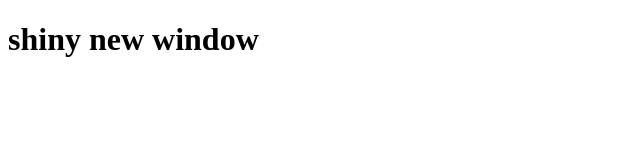
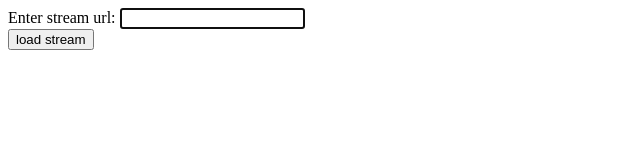
Before and after one commit to Vualto/vudrm-offline, an Electron app: page src/views/add_stream.html in a window 1280 px wide. Shown: the whole page, without its empty margins (0-640 px from the left). Drawn offline with Linux system fonts and the light colour scheme.

Commit message:
tidies html

```diff
--- a/src/views/add_stream.html
+++ b/src/views/add_stream.html
@@ -2,14 +2,17 @@
 <html lang="en">
 
 <head>
-    <meta charset="UTF-8">
-    <meta name="viewport" content="width=device-width, initial-scale=1.0">
-    <meta http-equiv="X-UA-Compatible" content="ie=edge">
-    <title>Document</title>
+    <title>Add stream URL</title>
 </head>
 
 <body>
-    <h1>shiny new window</h1>
+    <form>
+        <div>
+            <label>Enter stream url:</label>
+            <input type="text" id="stream" autofocus>
+        </div>
+        <button type="submit">load stream</button>
+    </form>
 </body>
 
 </html>
```
Also changed, not shown: src/views/index.html (+1 -4 lines).
